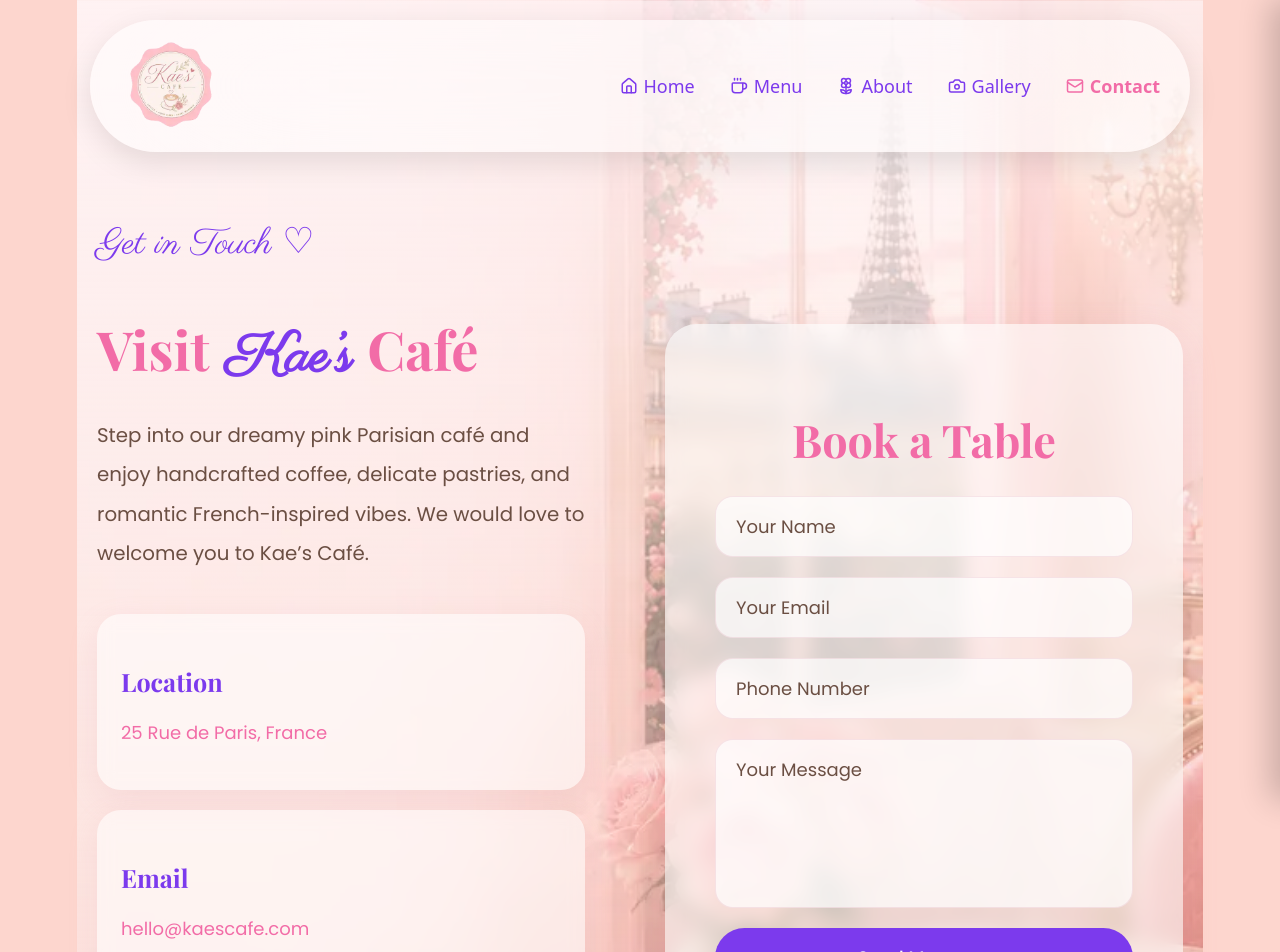
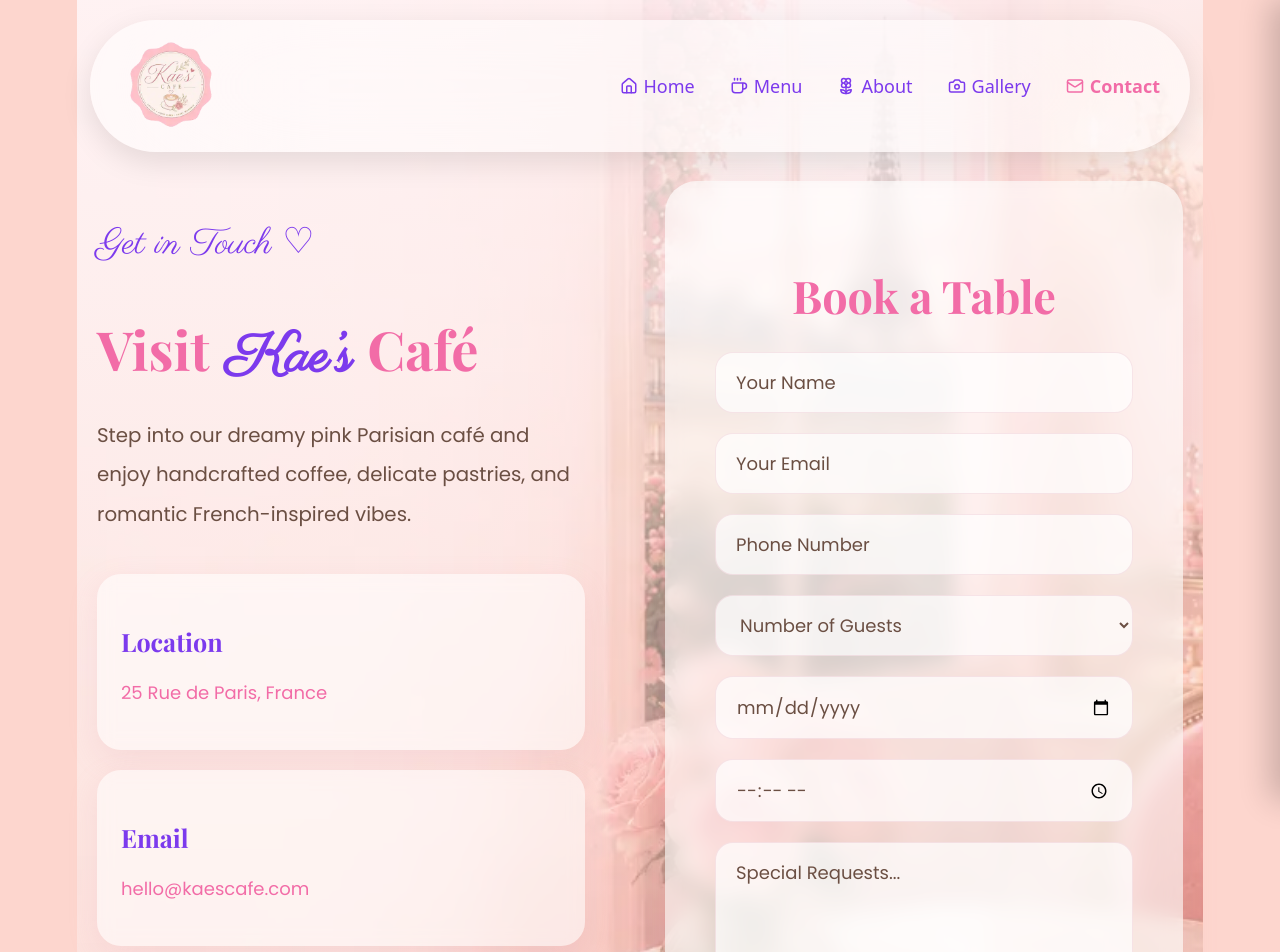
Before and after one commit to KunnikarB/kaes-cafe, a React (Vite) app: page /contact in a window 1280 px wide. Shown: the top 952 px of the page. Built offline with nearby package versions, Linux system fonts and the light colour scheme.

Commit message:
Update booking form and add sendEmail function with EmailJS

```diff
--- a/package.json
+++ b/package.json
@@ -10,6 +10,7 @@
     "preview": "vite preview"
   },
   "dependencies": {
+    "@emailjs/browser": "^4.4.1",
     "framer-motion": "^12.38.0",
     "lucide-react": "^1.16.0",
     "react": "^19.2.6",
--- a/src/pages/Contact.jsx
+++ b/src/pages/Contact.jsx
@@ -1,8 +1,61 @@
+import { useRef, useState } from 'react';
+import emailjs from '@emailjs/browser';
+
 import Navbar from '../components/Navbar';
 import Footer from '../components/Footer';
 import '../styles/Contact.css';
 
 function Contact() {
+  const form = useRef();
+
+  const [loading, setLoading] = useState(false);
+  const [messageSent, setMessageSent] = useState('');
+
+  const sendEmail = (e) => {
+    e.preventDefault();
+
+    const formData = new FormData(form.current);
+
+    const bookingDate = formData.get('booking_date');
+    const bookingTime = formData.get('booking_time');
+
+    // Current date/time
+    const now = new Date();
+
+    // Selected booking date/time
+    const selectedDateTime = new Date(`${bookingDate}T${bookingTime}`);
+
+    // Prevent past booking
+    if (selectedDateTime < now) {
+      setMessageSent('Please choose a future booking time ♡');
+      return;
+    }
+
+    setLoading(true);
+
+    emailjs
+      .sendForm(
+        'service_xzcywie',
+        'template_0e6u8sf',
+        form.current,
+        'fZp6h6XmkV-7xnv0i',
+      )
+      .then(
+        () => {
+          setLoading(false);
+          setMessageSent('Table reserved successfully ♡');
+
+          form.current.reset();
+        },
+        (error) => {
+          setLoading(false);
+          setMessageSent('Something went wrong.');
+
+          console.log(error.text);
+        },
+      );
+  };
+
   return (
     <>
       <Navbar />
@@ -10,6 +63,7 @@ function Contact() {
       <section className="contact">
         <div className="contact-overlay">
           <div className="contact-container">
+            {/* LEFT SIDE */}
             <div className="contact-info">
               <p className="contact-subtitle">Get in Touch ♡</p>
 
@@ -22,7 +76,6 @@ function Contact() {
               <p className="contact-description">
                 Step into our dreamy pink Parisian café and enjoy handcrafted
                 coffee, delicate pastries, and romantic French-inspired vibes.
-                We would love to welcome you to Kae’s Café.
               </p>
 
               <div className="contact-details">
@@ -43,19 +96,78 @@ function Contact() {
               </div>
             </div>
 
+            {/* RIGHT SIDE */}
             <div className="contact-form-container">
-              <form className="contact-form">
+              <form ref={form} onSubmit={sendEmail} className="contact-form">
                 <h2>Book a Table</h2>
 
-                <input type="text" placeholder="Your Name" />
+                {/* Name */}
+                <input
+                  type="text"
+                  name="user_name"
+                  placeholder="Your Name"
+                  required
+                />
 
-                <input type="email" placeholder="Your Email" />
+                {/* Email */}
+                <input
+                  type="email"
+                  name="user_email"
+                  placeholder="Your Email"
+                  required
+                />
 
-                <input type="text" placeholder="Phone Number" />
+                {/* Phone */}
+                <input
+                  type="tel"
+                  name="phone"
+                  placeholder="Phone Number"
+                  required
+                />
 
-                <textarea rows="5" placeholder="Your Message"></textarea>
+                {/* Guests */}
+                <select name="guests" required className="contact-select">
+                  <option value="">Number of Guests</option>
+                  <option value="1">1 Person</option>
+                  <option value="2">2 People</option>
+                  <option value="3">3 People</option>
+                  <option value="4">4 People</option>
+                  <option value="5">5 People</option>
+                  <option value="6+">6+ People</option>
+                </select>
 
-                <button type="submit">Send Message</button>
+                {/* Date */}
+                <input
+                  type="date"
+                  name="booking_date"
+                  min={new Date().toISOString().split('T')[0]}
+                  required
+                />
+
+                {/* Time */}
+                <input
+                  type="time"
+                  name="booking_time"
+                  min="08:00"
+                  max="18:00"
+                  required
+                />
+
+                {/* Message */}
+                <textarea
+                  rows="5"
+                  name="message"
+                  placeholder="Special Requests..."
+                ></textarea>
+
+                {/* Button */}
+                <button type="submit">
+                  {loading ? 'Sending...' : 'Reserve Table'}
+                </button>
+
+                {messageSent && (
+                  <p className="success-message">{messageSent}</p>
+                )}
               </form>
             </div>
           </div>
--- a/src/styles/Contact.css
+++ b/src/styles/Contact.css
@@ -147,6 +147,32 @@
   transform: translateY(-3px);
 }
 
+.contact-select {
+  padding: 16px 20px;
+  border-radius: 18px;
+  border: 1px solid rgba(214, 140, 160, 0.2);
+  outline: none;
+  font-size: 1rem;
+  font-family: "Poppins", sans-serif;
+  background: rgba(255, 255, 255, 0.7);
+  color: var(--text-brown);
+}
+
+.contact-select:focus,
+.contact-form input:focus,
+.contact-form textarea:focus {
+  border: 1px solid var(--accent);
+  box-shadow: 0 0 10px rgba(214, 140, 160, 0.2);
+}
+
+.success-message {
+  text-align: center;
+  color: var(--text-pink);
+  font-family: "Poppins", sans-serif;
+  margin-top: 10px;
+  font-weight: 500;
+}
+
 /* Responsive */
 
 @media (max-width: 900px) {
```
Also changed, not shown: 1 other file (tests, documents, lock files or other folders).
